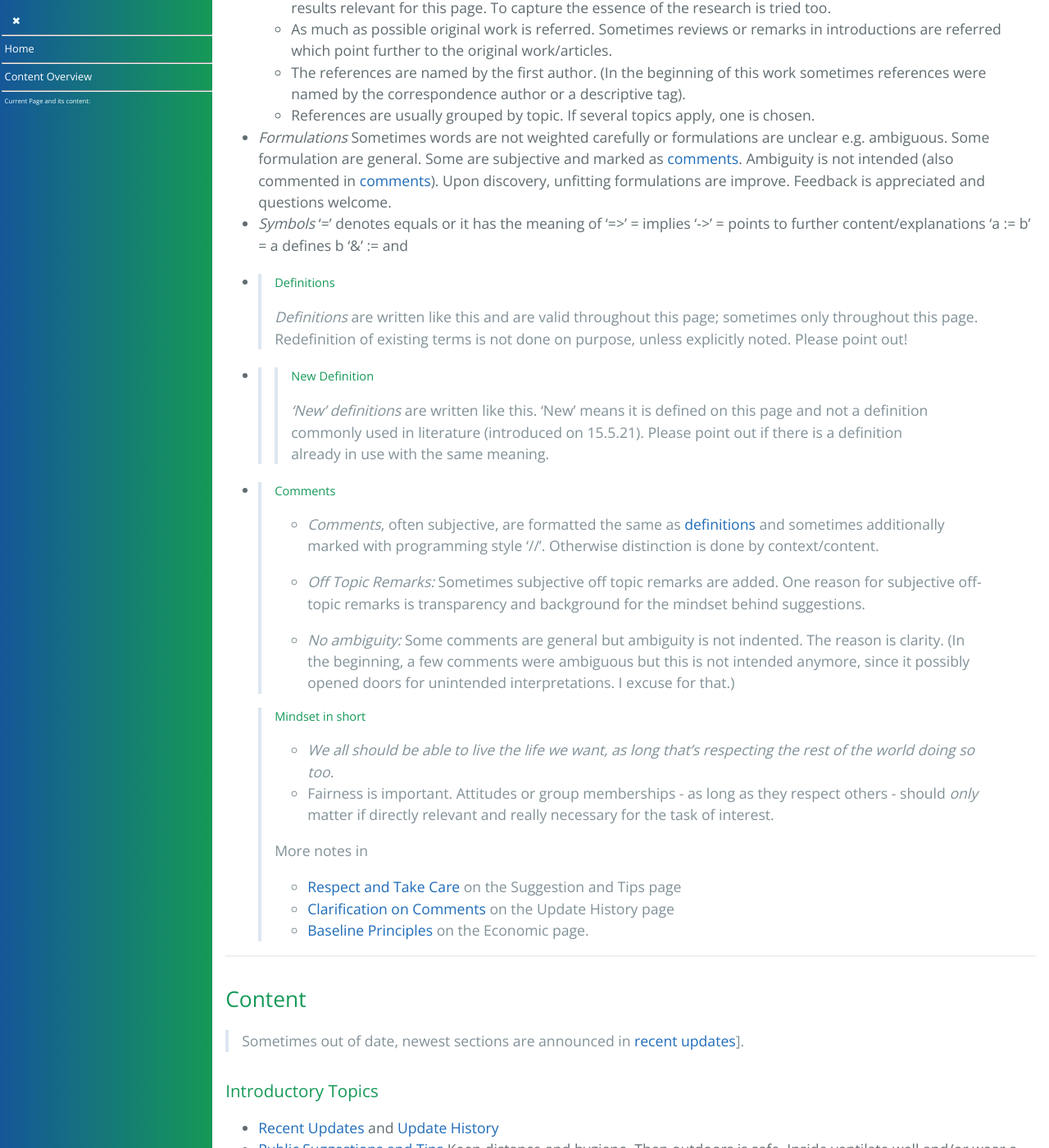
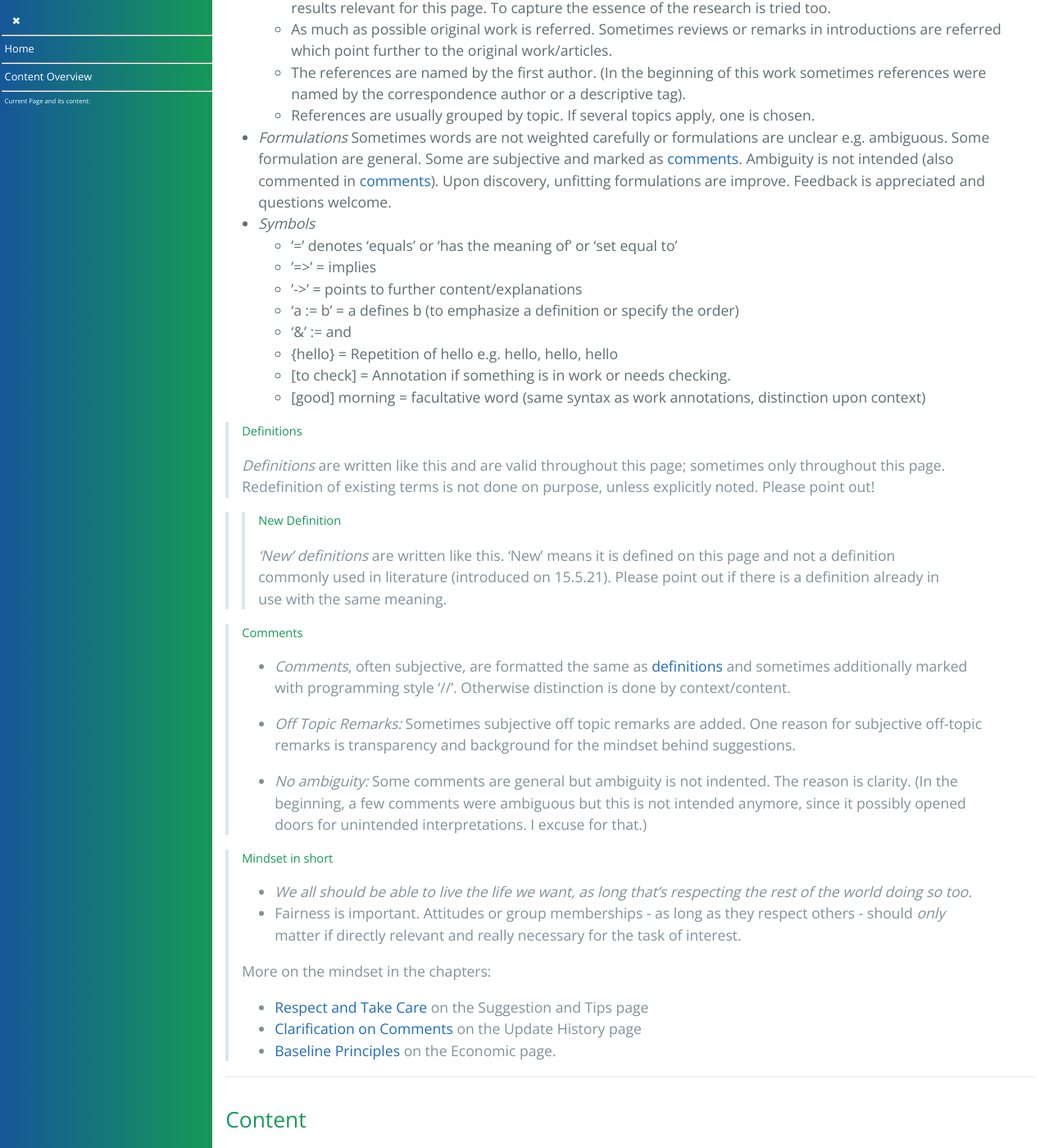
Before and after one commit to forestgrape/coronavirus, a Jekyll site: the page built from index.md, in a window 1280 px wide and 1400 px high, scrolled down 2551 px. Shown: the whole window at 82% size. Built offline with Jekyll 4.4.1, drawn with Linux system fonts in a browser that asks for light colours; our own code applies the rules of GitHub Pages for plain Markdown files.

Commit message:
clarifications

```diff
--- a/index.md
+++ b/index.md
@@ -16,7 +16,7 @@ This section overviews the content. The [full content section](#content) lists t
   * [Notes on Reading](#notes-on-reading): This page contains both old and new knowledge. Sometimes hypotheses are stated which are not (yet) evaluated. Hypotheses and not well established knowledge are marked with a tag 'explorative'.
   * [Content](#content). Content overview and twittering summaries.
   * [Explorative Chapters](#explorative-chapters). Highlights explorative chapters.
-<!--formatting like this to number introduction with 1.-->
+<!--formatting like this to number introduction with 1. && ensure ok presentation -->
 
 1. [Introduction](#introductory-topics)
   * [Public Suggestions and Tips](./1_introduction/suggestions.md). Transmission is smoke like and thus goes with the air. To prevent and overcome an infection good health is important.
@@ -83,34 +83,37 @@ This section overviews the content. The [full content section](#content) lists t
 * _Formulations_
    Sometimes words are not weighted carefully or formulations are unclear e.g. ambiguous. Some formulation are general. Some are subjective and marked as [comments](#comments). Ambiguity is not intended (also commented in [comments](#comments)). Upon discovery, unfitting formulations are improve. Feedback is appreciated and questions welcome.
 * _Symbols_
-   '=' denotes equals or it has the meaning of
-   '=>' = implies
-   '->' = points to further content/explanations
-   'a := b' = a defines b
-   '&' := and <!--('&' has a higher precedence than 'and')-->
+   * '=' denotes 'equals' or 'has the meaning of' or 'set equal to'
+   * '=>' = implies
+   * '->' = points to further content/explanations
+   * 'a := b' = a defines b (to emphasize a definition or specify the order)
+   * '&' := and  <!--('&' has a higher precedence than 'and')-->
+   * {hello} = Repetition of hello e.g. hello, hello, hello
+   * [to check] = Annotation if something is in work or needs checking.
+   * [good] morning = facultative word (same syntax as work annotations, distinction upon context)
 
 
-*   > ##### Definitions
-    > *Definitions* are written like this and are valid throughout this page; sometimes only throughout this page. Redefinition of existing terms is not done on purpose, unless explicitly noted. Please point out!
+> ##### Definitions
+> *Definitions* are written like this and are valid throughout this page; sometimes only throughout this page. Redefinition of existing terms is not done on purpose, unless explicitly noted. Please point out!
 
-*   >> ##### New Definition
-    >> *'New' definitions* are written like this. 'New' means it is defined on this page and not a definition commonly used in literature (introduced on 15.5.21). Please point out if there is a definition already in use with the same meaning.
+>> ##### New Definition
+>> *'New' definitions* are written like this. 'New' means it is defined on this page and not a definition commonly used in literature (introduced on 15.5.21). Please point out if there is a definition already in use with the same meaning.
 
-*   > ##### Comments
-    > * _Comments_, often subjective, are formatted the same as [definitions](#definitions) and sometimes additionally marked with programming style '//'. Otherwise distinction is done by context/content.
-    >
-    > * _Off Topic Remarks:_ Sometimes subjective off topic remarks are added. One reason for subjective off-topic remarks is transparency and background for the mindset behind suggestions.
-    >
-    > * _No ambiguity:_ Some comments are general but ambiguity is not indented. The reason is clarity. (In the beginning, a few comments were ambiguous but this is not intended anymore, since it possibly opened doors for unintended interpretations. I excuse for that.)
+> ##### Comments
+> * _Comments_, often subjective, are formatted the same as [definitions](#definitions) and sometimes additionally marked with programming style '//'. Otherwise distinction is done by context/content.
+>
+> * _Off Topic Remarks:_ Sometimes subjective off topic remarks are added. One reason for subjective off-topic remarks is transparency and background for the mindset behind suggestions.
+>
+> * _No ambiguity:_ Some comments are general but ambiguity is not indented. The reason is clarity. (In the beginning, a few comments were ambiguous but this is not intended anymore, since it possibly opened doors for unintended interpretations. I excuse for that.)
 
-    > ##### Mindset in short
-    > * *We all should be able to live the life we want, as long that's respecting the rest of the world doing so too.*
-    > * Fairness is important. Attitudes or group memberships - as long as they respect others - should *only* matter if directly relevant and really necessary for the task of interest.
-    >
-    > More notes in
-    > * [Respect and Take Care](./1_introduction/suggestions.md#respect-and-take-care) on the Suggestion and Tips page
-    > * [Clarification on Comments](./1_introduction/update_history.md#clarifications-on-comments) on the Update History page
-    > * [Baseline Principles](./7_social/economics.md#baseline-principles) on the Economic page.
+> ##### Mindset in short
+> * *We all should be able to live the life we want, as long that's respecting the rest of the world doing so too.*
+> * Fairness is important. Attitudes or group memberships - as long as they respect others - should *only* matter if directly relevant and really necessary for the task of interest.
+>
+> More on the mindset in the chapters:
+> * [Respect and Take Care](./1_introduction/suggestions.md#respect-and-take-care) on the Suggestion and Tips page
+> * [Clarification on Comments](./1_introduction/update_history.md#clarifications-on-comments) on the Update History page
+> * [Baseline Principles](./7_social/economics.md#baseline-principles) on the Economic page.
 
 
 
```
